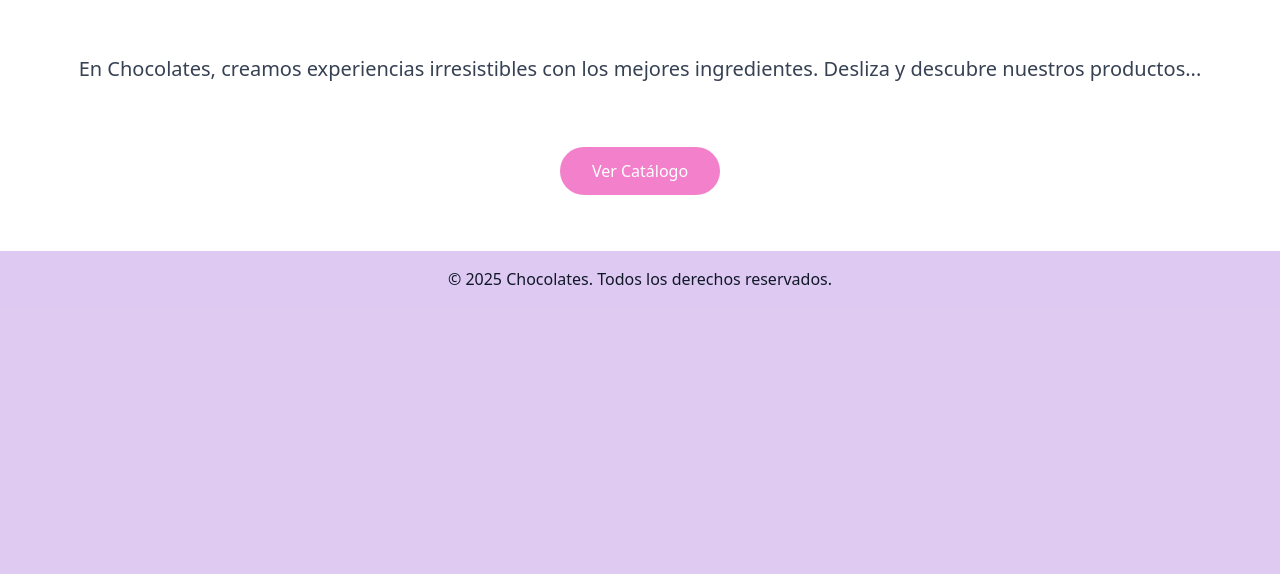
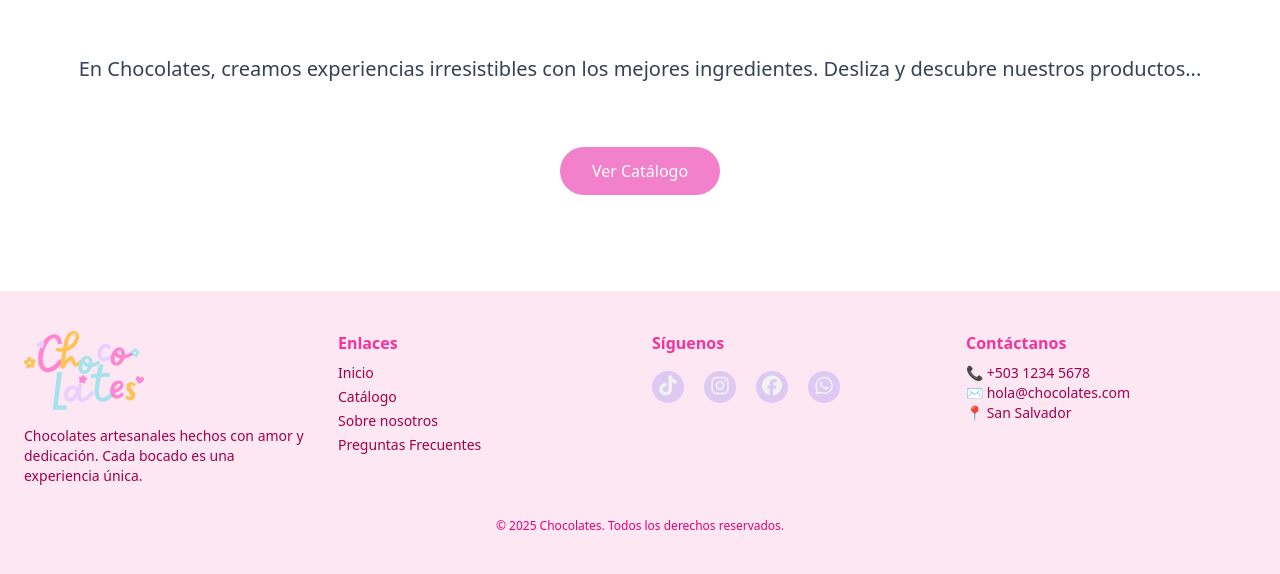
Before and after one commit to arieldiazdev28/chocolates-website, a Laravel app: page / in a window 1280 px wide. Shown: the part 579-1153 px from the top of the page. Before the commit the page ends 864 px from the top, so only its background shows below. Run offline with Laravel 12, Linux system fonts and the light colour scheme; data that the repository does not hold is empty; style sheets or scripts are compiled from the project's sources; some libraries are stand-ins or nearby versions.

Commit message:
Creación de Footer
Se crea el componente footer-site, y se agrega al layout.
Se modifica el componente navbar, para posteriormente agregarlo al layout.
De agregarse al layout, se puede proceder a eliminar el componente social-media de ya no ocuparse, pues el código ya va incrustado en el footer.

```diff
--- /dev/null
+++ b/resources/views/components/footer/footer-site.blade.php
@@ -0,0 +1,67 @@
+
+
+<footer class="bg-pink-100 text-pink-800 py-10 px-6 mt-10">
+    <div class="max-w-7xl mx-auto grid grid-cols-1 md:grid-cols-4 gap-6">
+
+        {{-- Logo o nombre del emprendimiento --}}
+        <div>
+            <img src="{{ asset('images/chocolates_logo.png') }}" alt="Logo de Chocolates" class="w-30 h-auto mb-4">
+            <p class="text-sm">Chocolates artesanales hechos con amor y dedicación. Cada bocado es una experiencia única.</p>
+        </div>
+
+        {{-- Enlaces de navegación --}}
+        <div>
+            <h3 class="font-semibold mb-2 text-pink-500">Enlaces</h3>
+            <ul class="space-y-1 text-sm">
+                <li><a href="{{ route('home.index') }}" class="hover:text-pink-400">Inicio</a></li>
+                <li><a href="{{ route('productos.index') }}" class="hover:text-pink-400">Catálogo</a></li>
+                <li><a href="{{ route('nosotros.index') }}" class="hover:text-pink-400">Sobre nosotros</a></li>
+                <li><a href="{{ route('faq.index') }}" class="hover:text-pink-400">Preguntas Frecuentes</a></li>
+            </ul>
+        </div>
+
+        {{-- Redes sociales (plantilla personalizada) --}}
+        <div>
+            <h3 class="font-semibold mb-4 text-pink-500">Síguenos</h3>
+            <div class="md:flex gap-5">
+                <div class="contenedor-icono hover-icono">
+                    <a href="#" target="_blank">
+                        <i class="fa-brands fa-tiktok text-xl color-icono-banner"></i>
+                    </a>
+                </div>
+
+                <div class="contenedor-icono hover-icono">
+                    <a href="https://www.instagram.com/chocolates.sv_/?utm_source=ig_web_button_share_sheet&igsh=ZDNlZDc0MzIxNw%3D%3D#" target="_blank">
+                        <i class="fa-brands fa-instagram text-xl color-icono-banner"></i>
+                    </a>
+                </div>
+
+                <div class="contenedor-icono hover-icono">
+                    <a href="#" target="_blank">
+                        <i class="fa-brands fa-facebook text-xl color-icono-banner"></i>
+                    </a>
+                </div>
+
+                <div class="contenedor-icono hover-icono">
+                    <a href="#" target="_blank">
+                        <i class="fa-brands fa-whatsapp text-xl color-icono-banner"></i>
+                    </a>
+                </div>
+            </div>
+        </div>
+
+        {{-- Datos de contacto --}}
+        <div>
+            <h3 class="font-semibold mb-2 text-pink-500">Contáctanos</h3>
+            <p class="text-sm">📞 +503 1234 5678</p>
+            <p class="text-sm">✉️ hola@chocolates.com</p>
+            <p class="text-sm">📍 San Salvador</p>
+        </div>
+
+    </div>
+
+    {{-- Créditos --}}
+    <div class="text-center text-xs text-pink-600 mt-8">
+        © 2025 Chocolates. Todos los derechos reservados.
+    </div>
+</footer>
--- a/resources/views/components/layout.blade.php
+++ b/resources/views/components/layout.blade.php
@@ -100,10 +100,11 @@
 
 
     {{-- Pie de página --}}
-    <footer class="bg-lavanda text-center py-4">
+    {{--<footer class="bg-lavanda text-center py-4">
         <a href="#">&copy; {{ date('Y') }} Chocolates. Todos los derechos reservados.</a>
-    </footer>
-
+    </footer>--}}
+    <x-footer.footer-site />
+    {{-- Fin del pie de página --}}
 
 </body>
 </html>
```
Also changed, not shown: resources/views/components/header/navbar.blade.php (+46 -31 lines), resources/css/app.css (line endings or trailing spaces).
